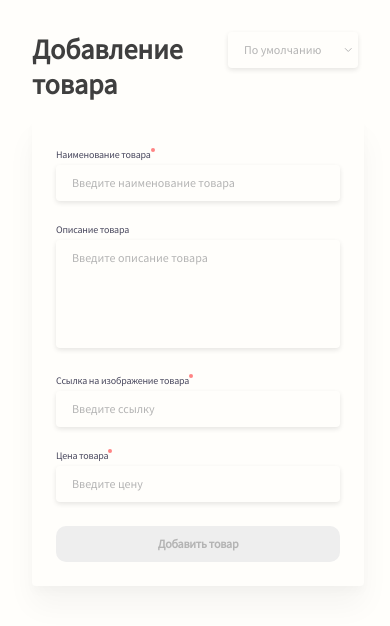
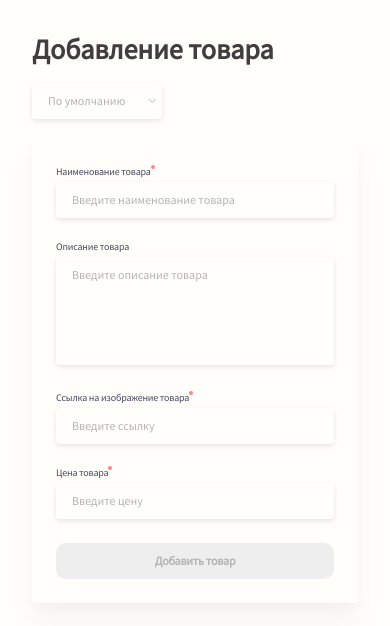
Before and after one commit to Gorschenko/test-vue-2, a Vue app: page / in a window 390 px wide. Shown: the top 626 px of the page. Built offline with nearby package versions, Linux system fonts and the light colour scheme.

Commit message:
Добавлена решения адаптивной верстки.

```diff
--- a/src/App.vue
+++ b/src/App.vue
@@ -123,4 +123,14 @@ body {
     max-width: 1028px;
   }
 }
+
+@media (max-width: 768px) {
+  .main {
+    display: block;
+    &__form {
+      min-width: 100%;
+      margin-bottom: 16px;
+    }
+  }
+}
 </style>
--- a/src/components/AppList.vue
+++ b/src/components/AppList.vue
@@ -99,7 +99,7 @@ export default {
     }
   }
 }
-// animation
+// Стили для анимации
 .list-item {
   transition: all 0.8s ease;
 }
@@ -108,4 +108,19 @@ export default {
   opacity: 0;
   transform: translateY(100px);
 }
+// Адаптивная верстка
+@media (max-width: 1280px) {
+  .list__item {
+    width: calc(100%/2 - 16px);
+  }
+}
+@media (max-width: 1024px) {
+  .list {
+    margin: 0;
+    &__item {
+      width: 100%;
+      margin: 0 0 16px 0;
+    }
+  }
+}
 </style>
--- a/src/components/TheHeader.vue
+++ b/src/components/TheHeader.vue
@@ -40,6 +40,7 @@ export default {
   justify-content: space-between;
   width: 100%;
   margin-bottom: 16px;
+
   &__title {
     font-size: 28px;
     line-height: 35px;
@@ -70,4 +71,12 @@ export default {
     }
   }
 }
+@media (max-width: 768px) {
+  .header {
+    display: block;
+    &__title {
+      margin-bottom: 16px;
+    }
+  }
+}
 </style>
```
